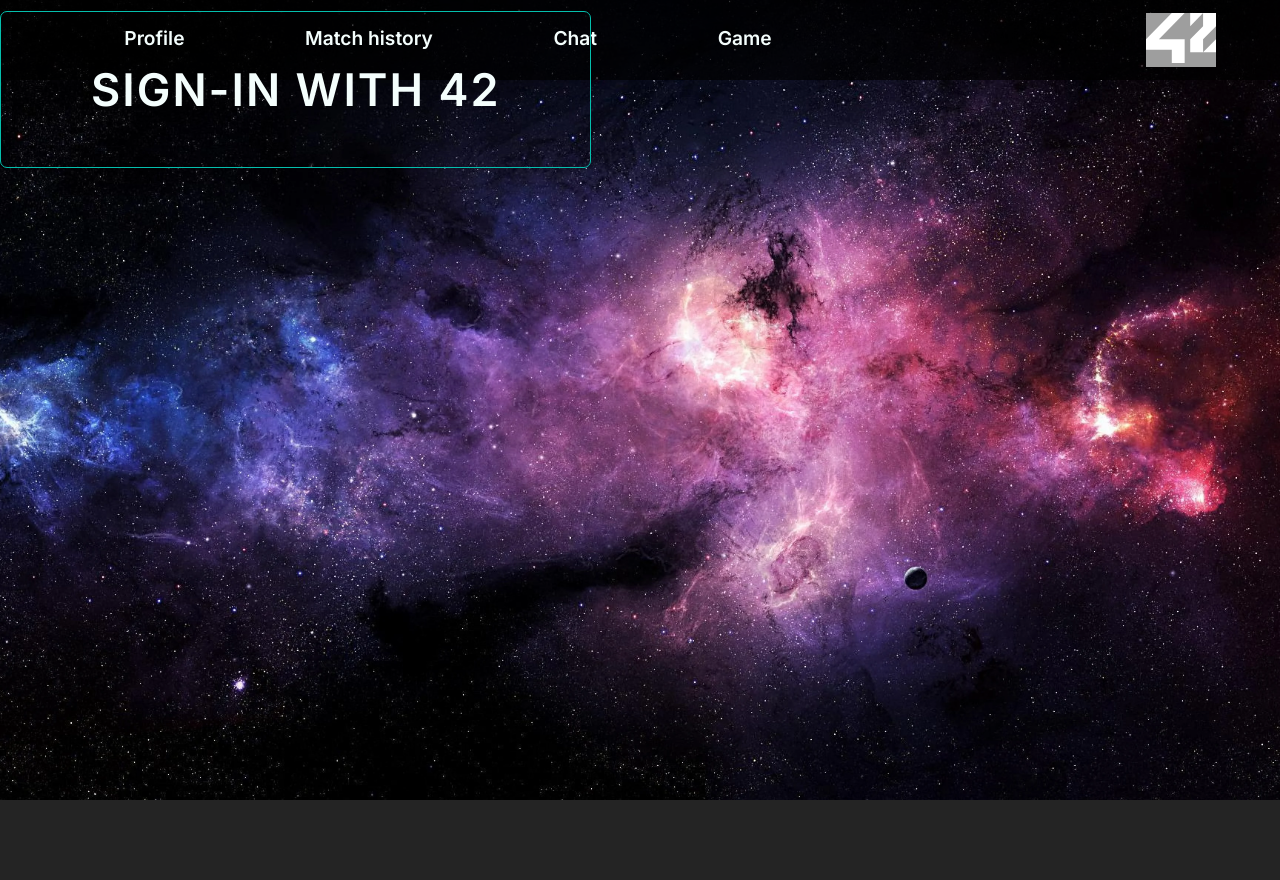
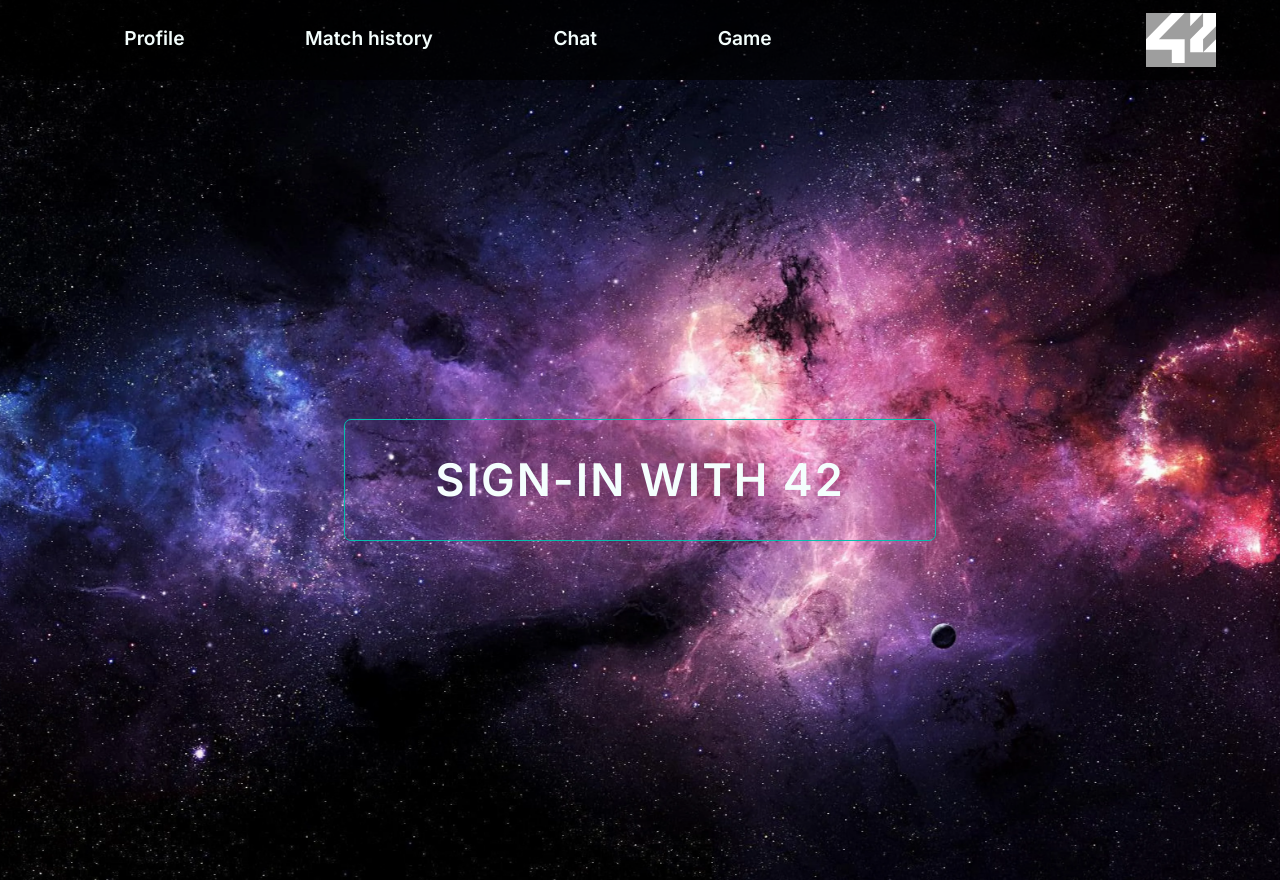
Before and after one commit to eprei/42_ft_transcendence, a React (Vite) app in the folder frontend/: page / in a window 1280 px wide. Before the commit the page ends 800 px from the top, so only its background shows below. Built offline with nearby package versions, Linux system fonts and the light colour scheme; grey boxes are pictures that could not be loaded.

Commit message:
signin button bigger and centered

```diff
--- a/frontend/src/pages/SignIn.module.css
+++ b/frontend/src/pages/SignIn.module.css
@@ -70,3 +70,10 @@
     -moz-transition: box-shadow 0.2s ease-in;
     transition: box-shadow 0.2s ease-in;
 }
+
+.center {
+    display: flex;
+    justify-content: center;
+    align-items: center;
+    height: 100vh;
+}
--- a/frontend/src/pages/SignIn.tsx
+++ b/frontend/src/pages/SignIn.tsx
@@ -2,13 +2,10 @@ import styles from './SignIn.module.css'
 
 const SignIn = () => {
     return (
-        <div className="signIn">
-            <a
-                href="http://localhost:8080/api/auth/42"
-                className={styles['oauth-button']}
-            >
-                Sign-in with 42
-            </a>
+	<div className={styles['center']}>
+            	<a href="http://localhost:8080/api/auth/42" className={styles['oauth-button']}>
+                	Sign-in with 42
+		</a>
         </div>
     )
 }
```
